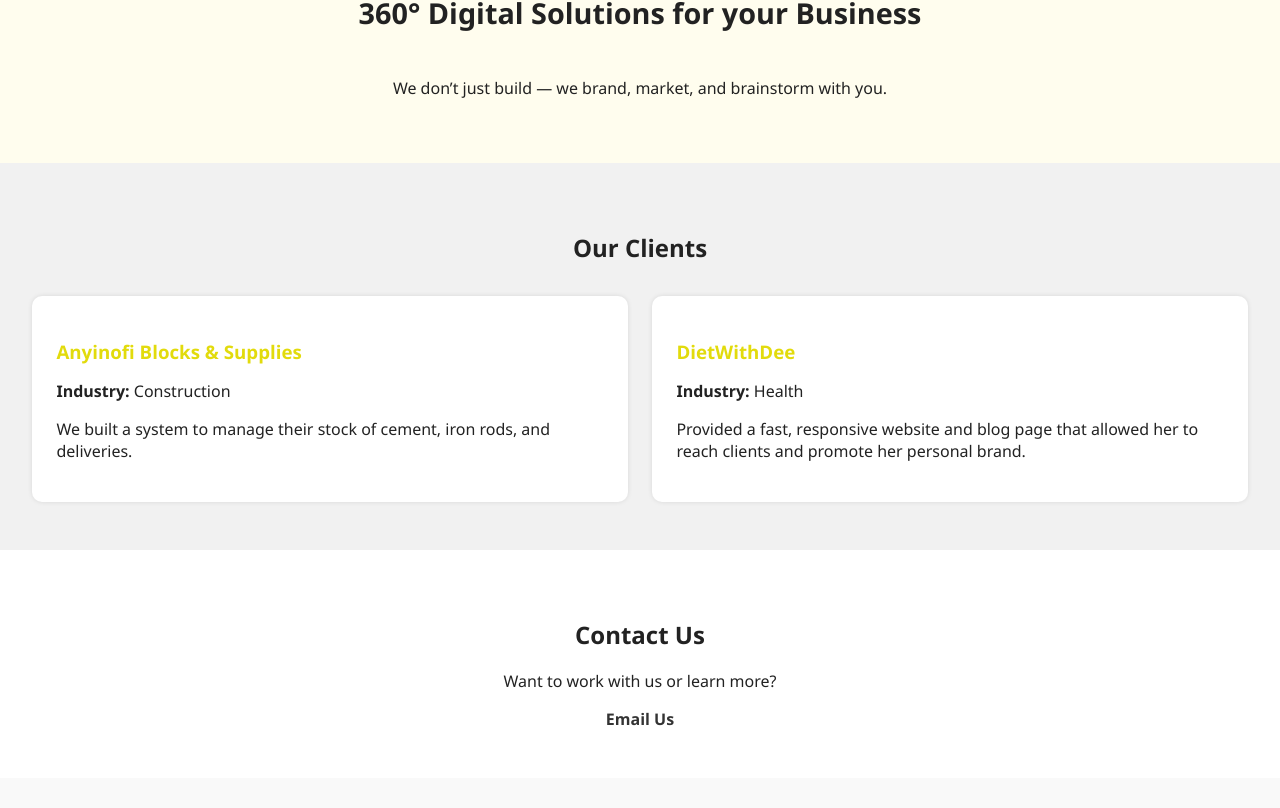
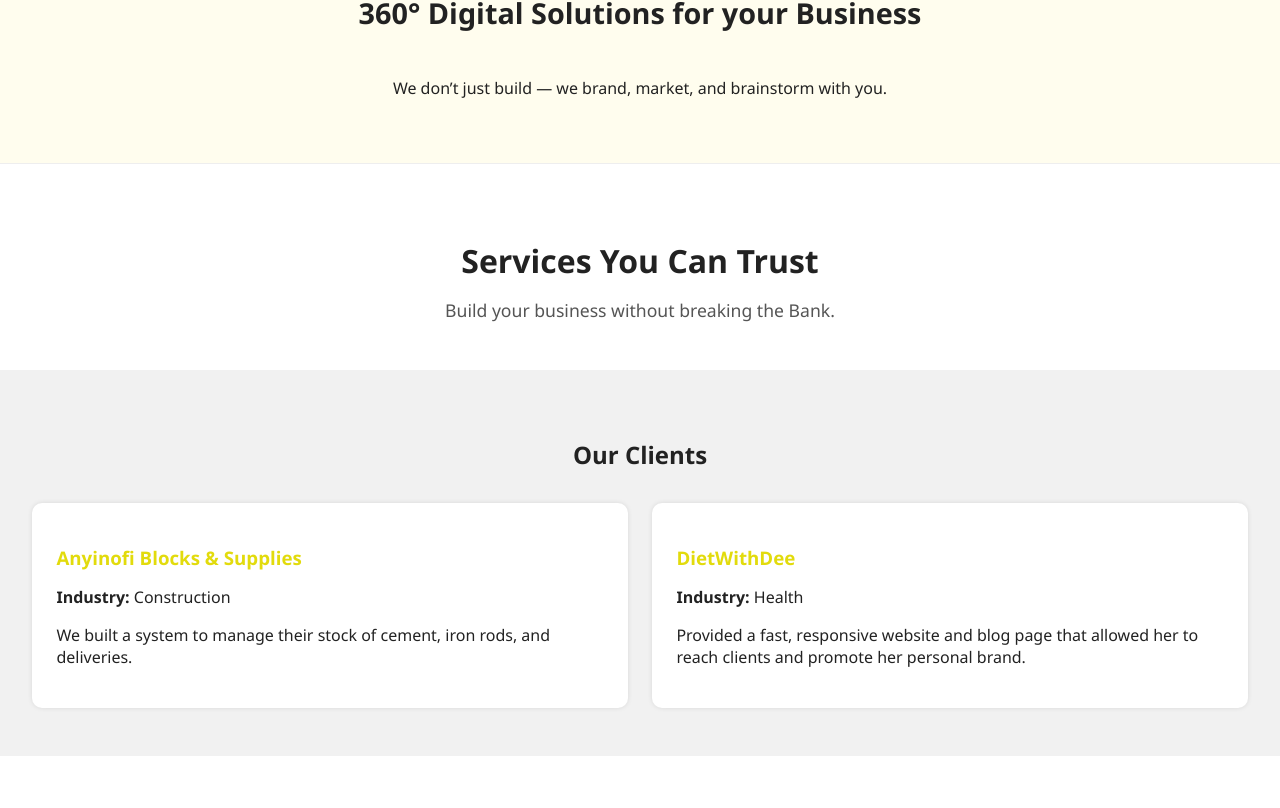
Before and after one commit to GodwinOkronipa/flywheel-website, a React (Vite) app: page / in a window 1280 px wide. Shown: the part 1106-1914 px from the top of the page. Built offline with nearby package versions, Linux system fonts and the light colour scheme.

Commit message:
added Trust section

```diff
--- a/src/App.css
+++ b/src/App.css
@@ -48,7 +48,7 @@
 /* HERO SECTION */
 .hero {
   padding: 4rem 2rem;
-  background: #f0d030;
+  background: #ebcf30;
   color: white;
 }
 
@@ -209,3 +209,23 @@
   from { width: 0 }
   to { width: 100% }
 }
+
+.trusted-services {
+  background-color: #fff;
+  padding: 3rem 2rem;
+  text-align: center;
+  border-top: 1px solid #eee;
+}
+
+.trusted-services h2 {
+  font-size: 2rem;
+  margin-bottom: 1rem;
+  color: #222;
+}
+
+.trusted-services p {
+  font-size: 1.1rem;
+  color: #555;
+  max-width: 600px;
+  margin: 0 auto;
+}
--- a/src/App.jsx
+++ b/src/App.jsx
@@ -67,10 +67,16 @@
           </div>
         </div>
       </section>
-{/* 360° Digital Solutions Section */}
+      {/* 360° Digital Solutions Section */}
       <section className="solutions animate">
         <h2 className="typing-text-alt">360° Digital Solutions for your Business</h2>
         <p>We don’t just build — we brand, market, and brainstorm with you.</p>
+      </section>
+
+      {/* Trusted Services Section */}
+      <section className="trusted-services animate">
+        <h2>Services You Can Trust</h2>
+        <p>Build your business without breaking the Bank.</p>
       </section>
 
 
```
Also changed, not shown: 1 other file (tests, documents, lock files or other folders).
